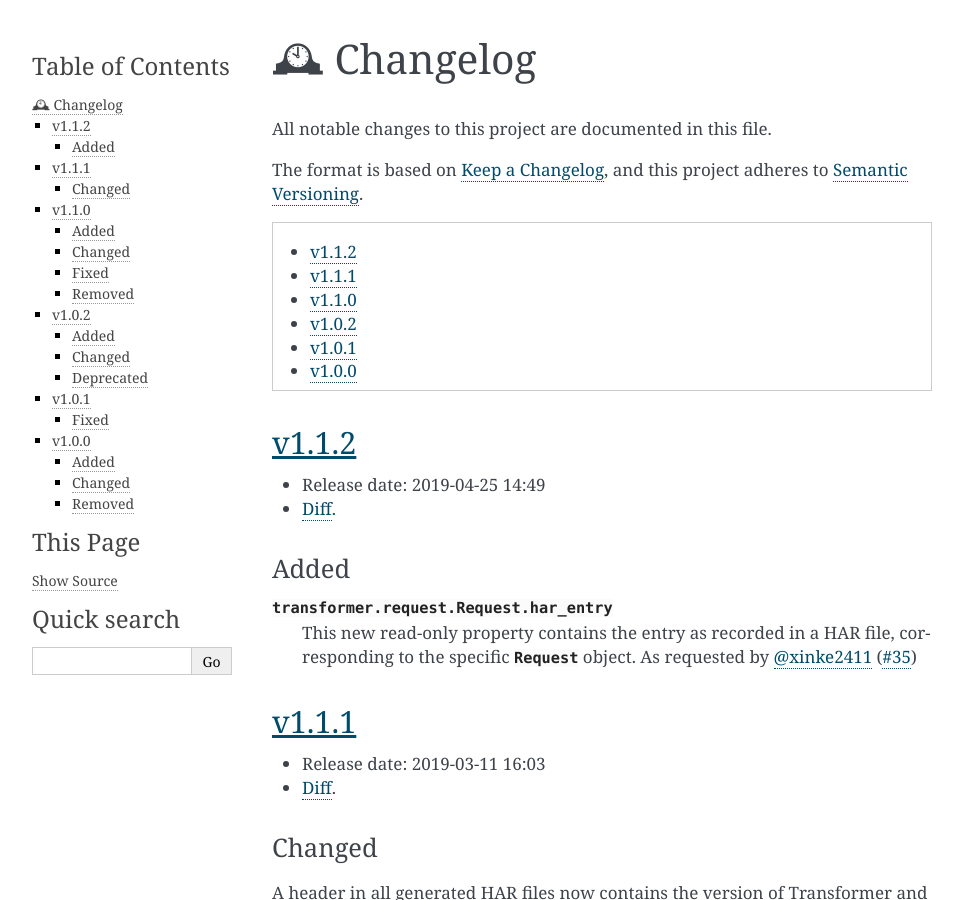
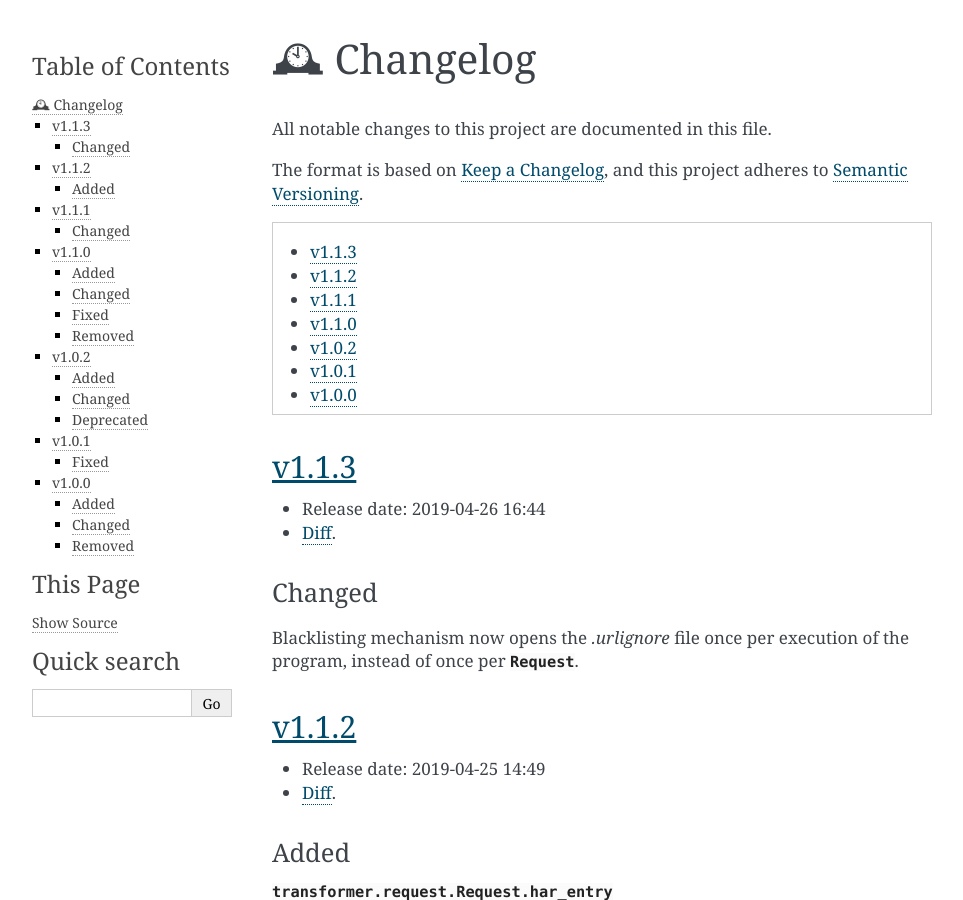
Before and after one commit to zalando-incubator/transformer, a Sphinx documentation site: the page built from docs/Changelog.rst, in a window 1280 px wide and 900 px high. Shown: the whole window, without its empty margins (148-1111 px from the left). Built offline with Sphinx 7.4.7, drawn with Linux system fonts in a browser that asks for light colours.

Commit message:
Make new patch release

```diff
--- a/docs/Changelog.rst
+++ b/docs/Changelog.rst
@@ -14,6 +14,23 @@ The format is based on `Keep a Changelog`_, and this project adheres to
 .. contents::
    :local:
    :depth: 1
+
+.. _v1.1.3:
+
+v1.1.3
+======
+
+- Release date: 2019-04-26 16:44
+
+- Diff__.
+
+__ https://github.com/zalando-incubator/transformer/compare/v1.1.2...v1.1.3
+
+Changed
+-------
+
+Blacklisting mechanism now opens the `.urlignore` file once per execution of the program,
+instead of once per :class:`Request <transformer.request.Request>`.
 
 .. _v1.1.2:
 
--- a/docs/conf.py
+++ b/docs/conf.py
@@ -25,7 +25,7 @@ author = "the Zalando maintainers"
 # The short X.Y version
 version = "1.1"
 # The full version, including alpha/beta/rc tags
-release = "1.1.2"
+release = "1.1.3"
 
 
 # -- General configuration ---------------------------------------------------
--- a/pyproject.toml
+++ b/pyproject.toml
@@ -1,6 +1,6 @@
 [tool.poetry]
 name = "har-transformer"
-version = "1.1.2"
+version = "1.1.3"
 description = "A tool to convert HAR files into a locustfile."
 authors = [
     "Serhii Cherniavskyi <serhii.cherniavskyi@zalando.de>",
```
